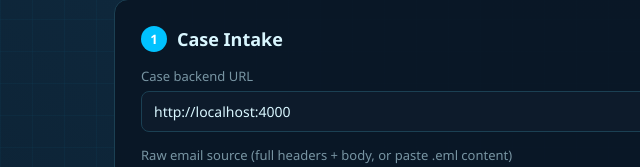
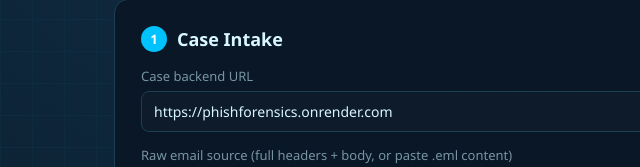
Before and after one commit to Trisha108-hub/PhishForensics, a plain HTML site: page frontend/index.html in a window 1280 px wide. Both pictures are taken after a click on the button "Full Case Analysis". Shown: the part 173-340 px from the top of the page, 0-640 px from the left. Drawn offline with Linux system fonts and the light colour scheme.

Commit message:
Fix frontend API connection

```diff
--- a/frontend/index.html
+++ b/frontend/index.html
@@ -204,7 +204,7 @@
   <div class="panel">
     <h2><span class="num">1</span> Case Intake</h2>
     <label>Case backend URL</label>
-    <input type="text" id="apiBase" value="http://localhost:4000" />
+    <input type="text" id="apiBase" value="https://phishforensics.onrender.com" />
 
     <label>Raw email source (full headers + body, or paste .eml content)</label>
     <textarea id="rawEmailSource" placeholder="Received: from ...
```
